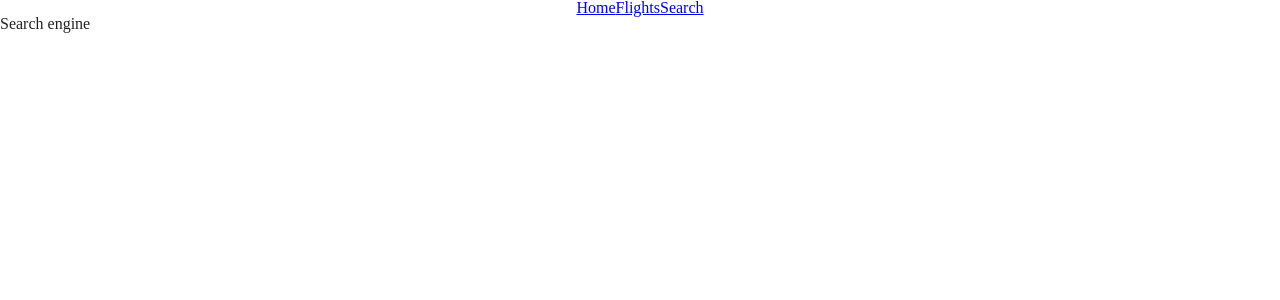
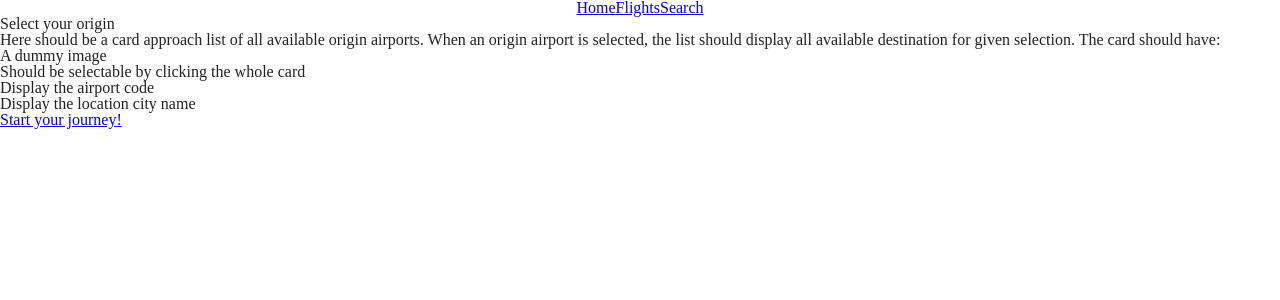
Before and after one commit to FacundoPalombo/flybondi-reto, a React (Create React App) app in the folder frontend/: page /search in a window 1280 px wide. Shown: the top 300 px of the page. Built offline with nearby package versions, Linux system fonts and the light colour scheme.

Commit message:
Boilerplate del reto

```diff
--- a/frontend/src/components/Flight/index.js
+++ b/frontend/src/components/Flight/index.js
@@ -1,6 +1,6 @@
 import React from 'react'
 
-export const Flight = () => {
+export const Flight = ({data}) => {
   return (
     <main>
       <article>
--- a/frontend/src/components/Loading/index.js
+++ b/frontend/src/components/Loading/index.js
@@ -1,9 +1,6 @@
 import React from 'react'
+import { Spinner } from './styles'
 
 export const Loading = () => {
-  return (
-    <>
-    Loading...
-    </>
-  )
+  return <Spinner/>
 }
--- a/frontend/src/components/Loading/styles.js
+++ b/frontend/src/components/Loading/styles.js
@@ -1 +1,31 @@
-import styled from 'styled-components'
+import styled, {keyframes} from 'styled-components'
+
+export const Spinner = styled.div`
+& {
+  display: inline-block;
+  transform: translateZ(1px);
+}
+  display: inline-block;
+  width: 51px;
+  height: 51px;
+  margin: 6px;
+  border-radius: 50%;
+  background: #fff;
+  animation: ${Keyframes} 2.4s cubic-bezier(0, 0.2, 0.8, 1) infinite;
+`
+
+const Keyframes = keyframes`
+0%, 100% {
+    animation-timing-function: cubic-bezier(0.5, 0, 1, 0.5);
+  }
+  0% {
+    transform: rotateY(0deg);
+  }
+  50% {
+    transform: rotateY(1800deg);
+    animation-timing-function: cubic-bezier(0, 0.5, 0.5, 1);
+  }
+  100% {
+    transform: rotateY(3600deg);
+  }
+`
--- /dev/null
+++ b/frontend/src/components/Search/index.js
@@ -0,0 +1,31 @@
+import React, {useState} from 'react'
+import { Link } from '@reach/router'
+
+export const Search = () => {
+
+  const [isOrigin, setIsOrigin] = useState(true);
+  return (
+    <main>
+      <article>
+        <h1>Select your {isOrigin ? 'origin' : 'destination'}</h1>
+        <section>
+          <p>
+            Here should be a card approach list of all available origin
+            airports. When an origin airport is selected, the list should
+            display all available destination for given selection. The card
+            should have:
+          </p>
+          <ul>
+            <li>A dummy image</li>
+            <li>Should be selectable by clicking the whole card</li>
+            <li>Display the airport code</li>
+            <li>Display the location city name</li>
+          </ul>
+        </section>
+        <Link to="/flights">
+          <a>Start your journey!</a>
+        </Link>
+      </article>
+    </main>
+  );
+}
--- /dev/null
+++ b/frontend/src/components/Search/styles.js
@@ -0,0 +1 @@
+import styled from 'styled-components'
--- a/frontend/src/pages/Flights.js
+++ b/frontend/src/pages/Flights.js
@@ -2,6 +2,7 @@ import React, {useState, useEffect} from 'react'
 import axios from 'axios'
 import { useLocalApi } from '../hooks/useLocalApi'
 import { Loading } from '../components/Loading'
+import { Flight } from '../components/Flight'
 export const Flights = () => {
   const [data,loading] = useLocalApi('/api/mocks')
   return(
@@ -9,7 +10,7 @@ export const Flights = () => {
     {
       loading ?
       <Loading/> :
-      data.map()
+      <Flight {...data}/>
     }
     </>
   )
--- a/frontend/src/pages/Home.js
+++ b/frontend/src/pages/Home.js
@@ -1,9 +1,20 @@
 import React from 'react'
+import { Link } from '@reach/router'
 
 export const Home = () => {
   return (
-    <>
-    This is the Home
-    </>
+    <main>
+      <h1>Home Page</h1>
+      <article>
+        <section>
+          <h2>Promotions</h2>
+        </section>
+        <section>
+          <Link to="/search">
+            <a>Search</a>
+          </Link>
+        </section>
+      </article>
+    </main>
   )
 }
--- a/frontend/src/pages/Search.js
+++ b/frontend/src/pages/Search.js
@@ -1,9 +1,7 @@
 import React from 'react'
-
-export const Search = () => {
+import { Search as Finder } from '../components/Search'
+export const Search = (props) => {
   return(
-    <>
-    Search engine
-    </>
+    <Finder {...props}/>
   )
 }
```
